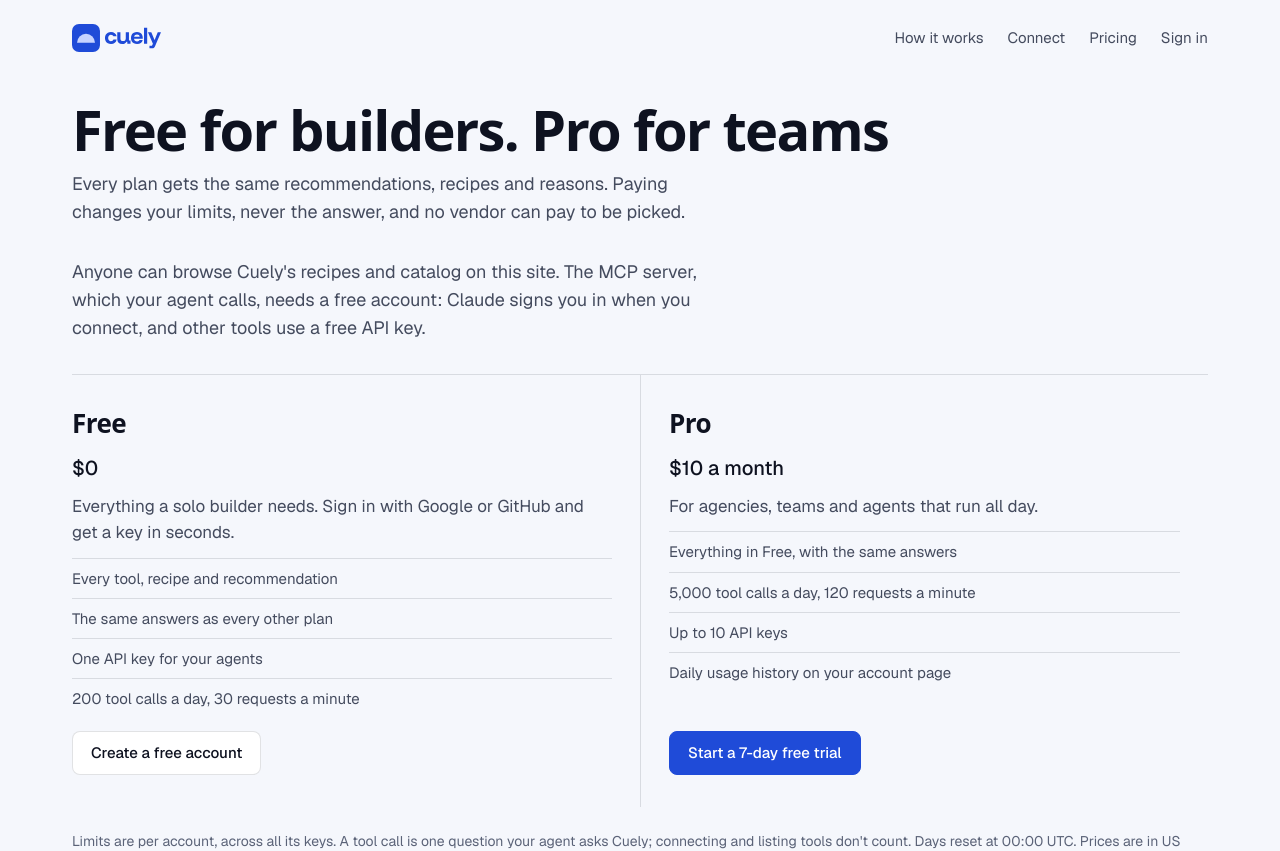
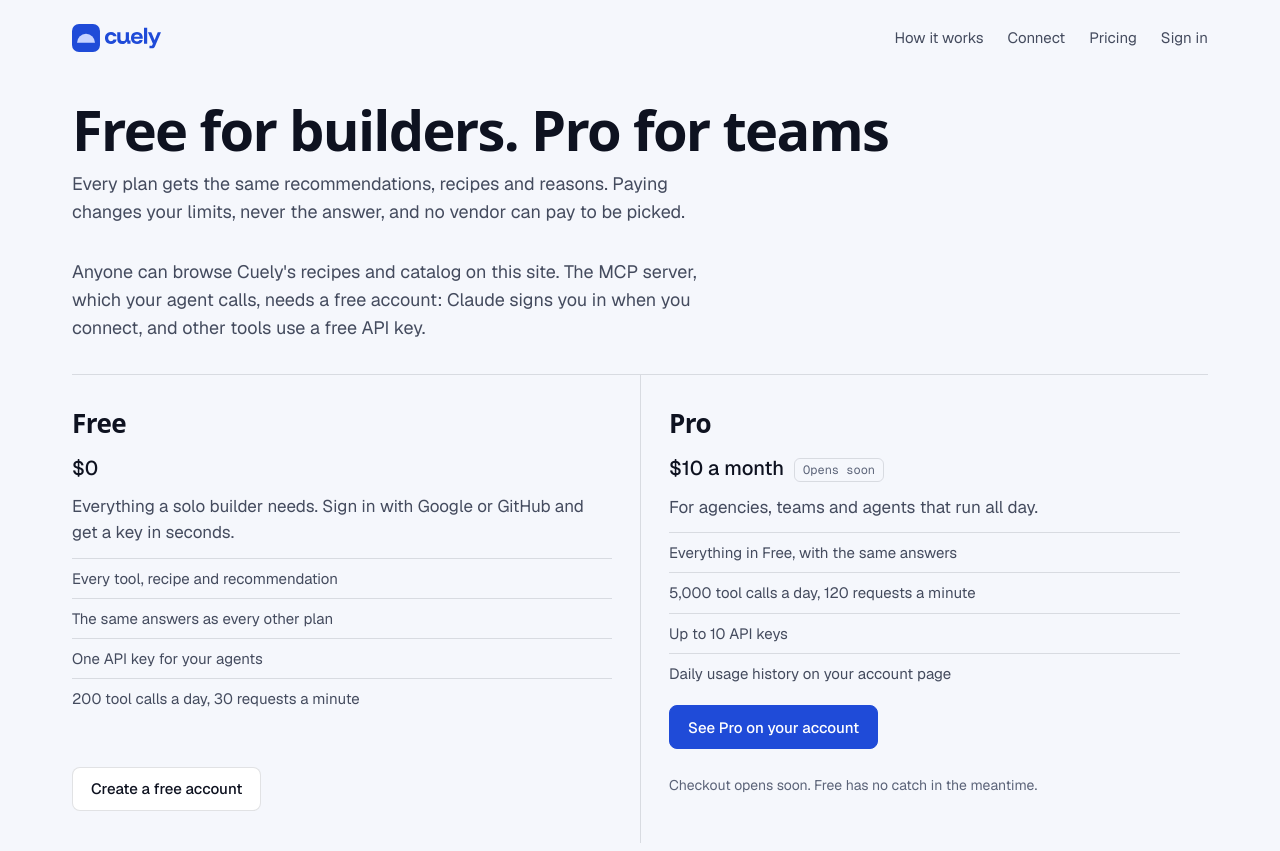
Before and after one commit to migueljdias/cuely, a Next.js app: page /pricing in a window 1280 px wide. Shown: the top 851 px of the page. Built offline with nearby package versions, Linux system fonts and the light colour scheme; no server answers; a web font is replaced by a local one.

Commit message:
Revert "Offer Pro as a 7-day free trial and drop the Opens soon tag"
This reverts commit 59498dba9c687b012bc7b40119ee8c2b7dc79d1b.

```diff
--- a/app/pricing/page.tsx
+++ b/app/pricing/page.tsx
@@ -1,6 +1,6 @@
 import type { Metadata } from "next";
 import { checkoutOpen, paymentsConfig } from "@/billing/stripe";
-import { PLANS, TRIAL_CTA } from "@/plans";
+import { PLANS } from "@/plans";
 import { APP_URL } from "@/site";
 import { SiteFooter, SiteHeader } from "../_components/chrome";
 
@@ -34,7 +34,9 @@ export default function Pricing() {
               <h2 id={`plan-${p.id}`}>{p.name}</h2>
               <p className="plan-price">
                 {p.priceLabel}
-                {p.id === "pro" && payments.mode === "test" && canCheckout && <span className="tag">Test mode</span>}
+                {p.id === "pro" && payments.mode !== "live" && (
+                  <span className="tag">{canCheckout ? "Test mode" : "Opens soon"}</span>
+                )}
               </p>
               <p className="plan-summary">{p.summary}</p>
               <ul>
@@ -47,11 +49,19 @@ export default function Pricing() {
                   Create a free account
                 </a>
               )}
-              {p.id === "pro" && (
-                <a className="btn btn-primary" href={`${APP_URL}/account`}>
-                  {TRIAL_CTA}
-                </a>
-              )}
+              {p.id === "pro" &&
+                (canCheckout ? (
+                  <a className="btn btn-primary" href={`${APP_URL}/account`}>
+                    Upgrade to Pro
+                  </a>
+                ) : (
+                  <>
+                    <a className="btn btn-primary" href={`${APP_URL}/account`}>
+                      See Pro on your account
+                    </a>
+                    <p className="muted small">Checkout opens soon. Free has no catch in the meantime.</p>
+                  </>
+                ))}
             </section>
           ))}
         </div>
--- a/src/plans.ts
+++ b/src/plans.ts
@@ -19,8 +19,6 @@ export interface Plan {
   priceLabel: string;
   /** Monthly price in US cents. Checkout refuses a Stripe price that doesn't match. */
   priceCents: number;
-  /** Free trial length at checkout, in days. 0 means no trial. */
-  trialDays: number;
   summary: string;
   features: string[];
 }
@@ -37,7 +35,6 @@ export const PLANS: Record<PlanId, Plan> = {
     ...free,
     priceLabel: "$0",
     priceCents: 0,
-    trialDays: 0,
     summary: "Everything a solo builder needs. Sign in with Google or GitHub and get a key in seconds.",
     features: [
       "Every tool, recipe and recommendation",
@@ -52,7 +49,6 @@ export const PLANS: Record<PlanId, Plan> = {
     ...pro,
     priceLabel: "$10 a month",
     priceCents: 1000,
-    trialDays: 7,
     summary: "For agencies, teams and agents that run all day.",
     features: [
       "Everything in Free, with the same answers",
@@ -66,6 +62,3 @@ export const PLANS: Record<PlanId, Plan> = {
 export function planFor(plan: string | null | undefined): Plan {
   return plan === "pro" ? PLANS.pro : PLANS.free;
 }
-
-/** Label for the Pro checkout button, e.g. "Start a 7-day free trial". */
-export const TRIAL_CTA = PLANS.pro.trialDays > 0 ? `Start a ${PLANS.pro.trialDays}-day free trial` : "Upgrade to Pro";
```
Also changed, not shown: app/account/actions.ts (+1 -8 lines), app/account/page.tsx (+6 -5 lines), app/page.tsx (+6 -3 lines), 1 other file (tests, documents, lock files or other folders).
